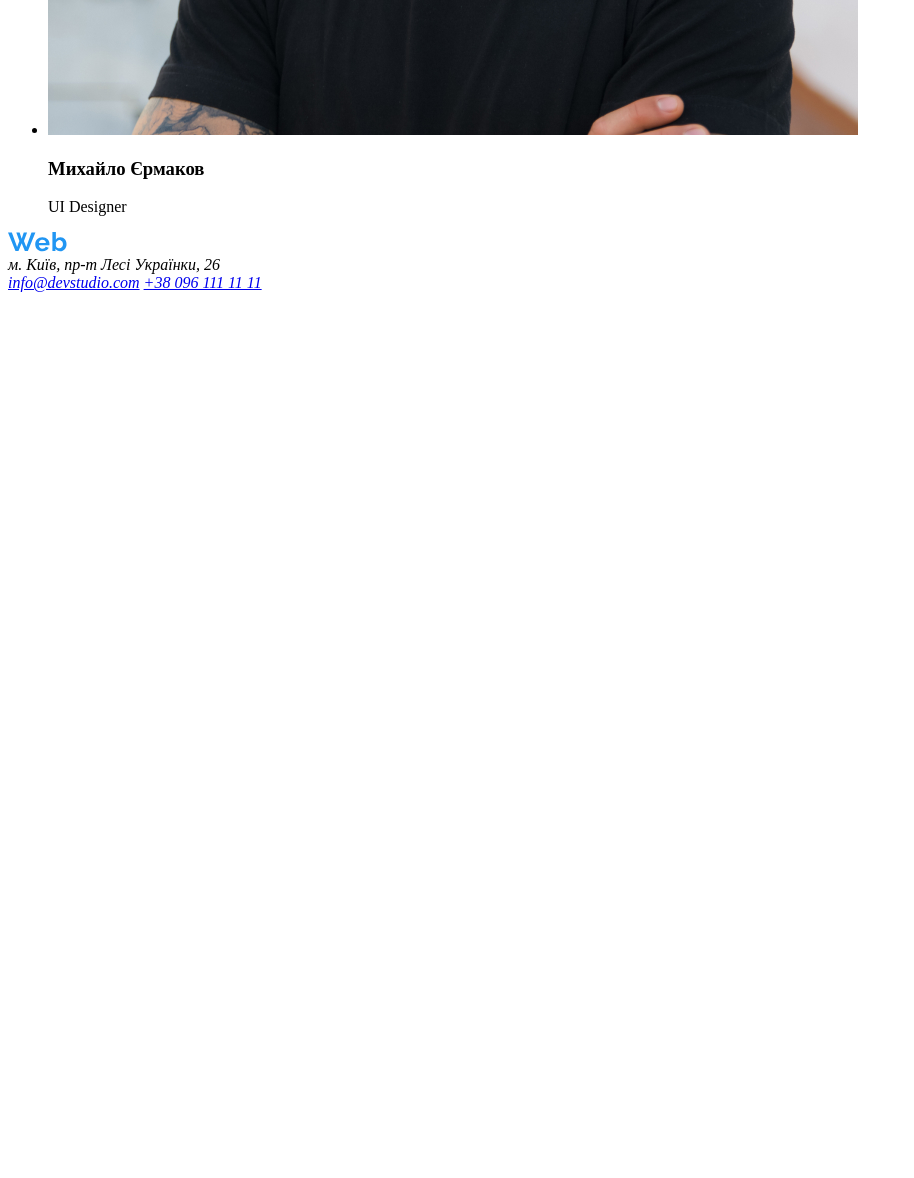
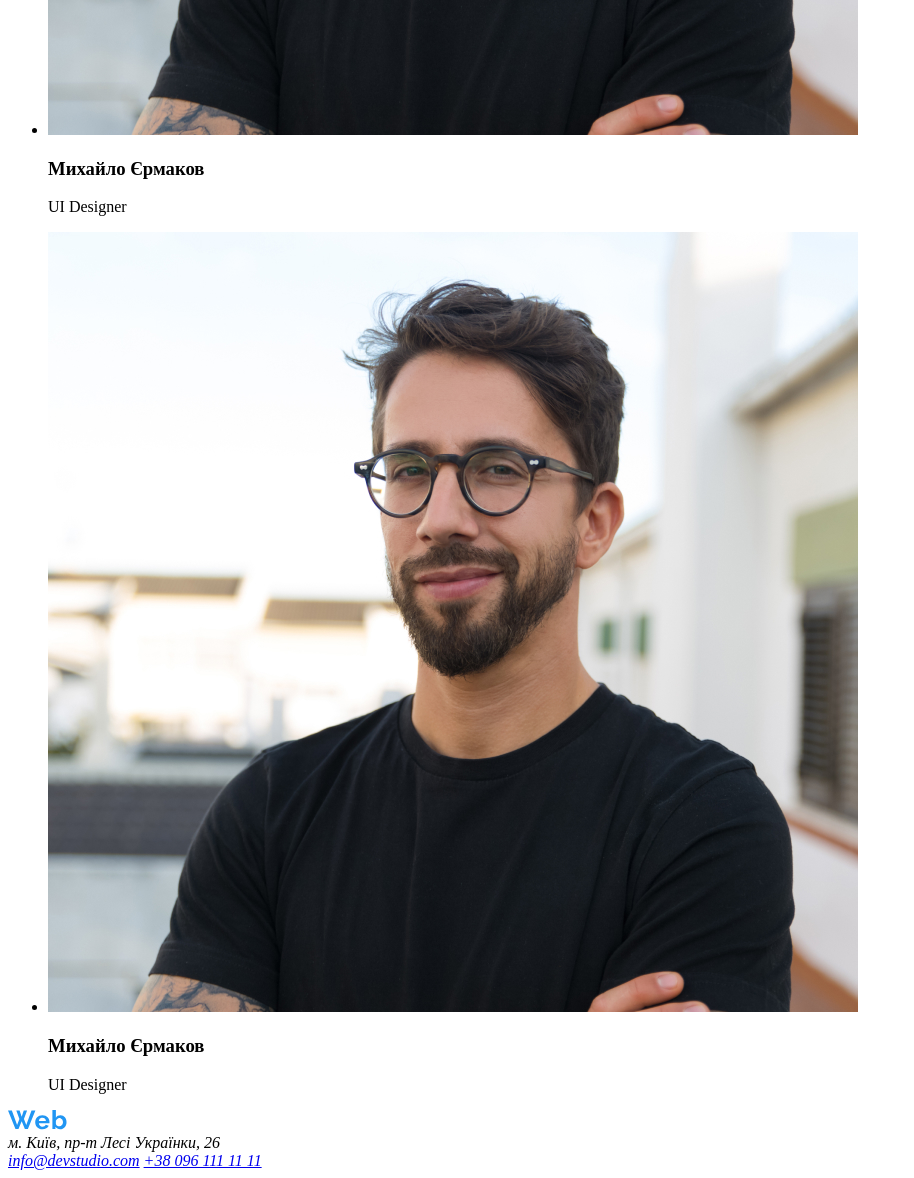
Before and after one commit to YNikaQa/goit-markup-hw-01, a plain HTML site: page index.html in a window 1280 px wide. Shown: the part 4905-6083 px from the top of the page, without its empty margins (0-914 px from the left). Before the commit the page ends 5205 px from the top, so only its background shows below. Drawn offline with Linux system fonts and the light colour scheme.

Commit message:
update the section

```diff
--- a/index.html
+++ b/index.html
@@ -110,6 +110,11 @@
                         <h3>Михайло Єрмаков</h3>
                         <p>UI Designer</p>
                     </li>
+                    <li>
+                        <img src="./images/fourth_team_image.jpg" alt="fourth_team_image">
+                        <h3>Михайло Єрмаков</h3>
+                        <p>UI Designer</p>
+                    </li>
                 </ul>
             </section>
         </main>
```
